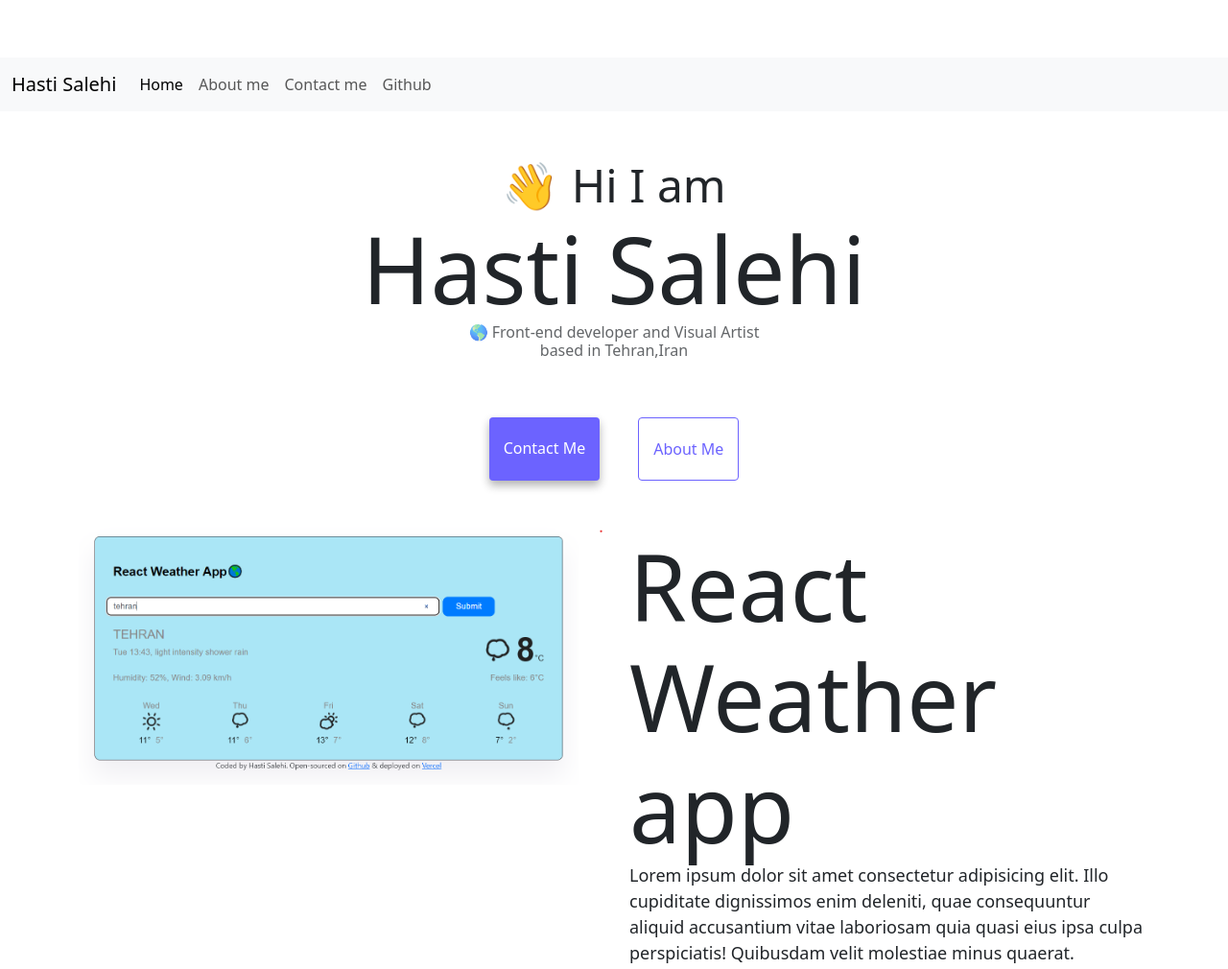
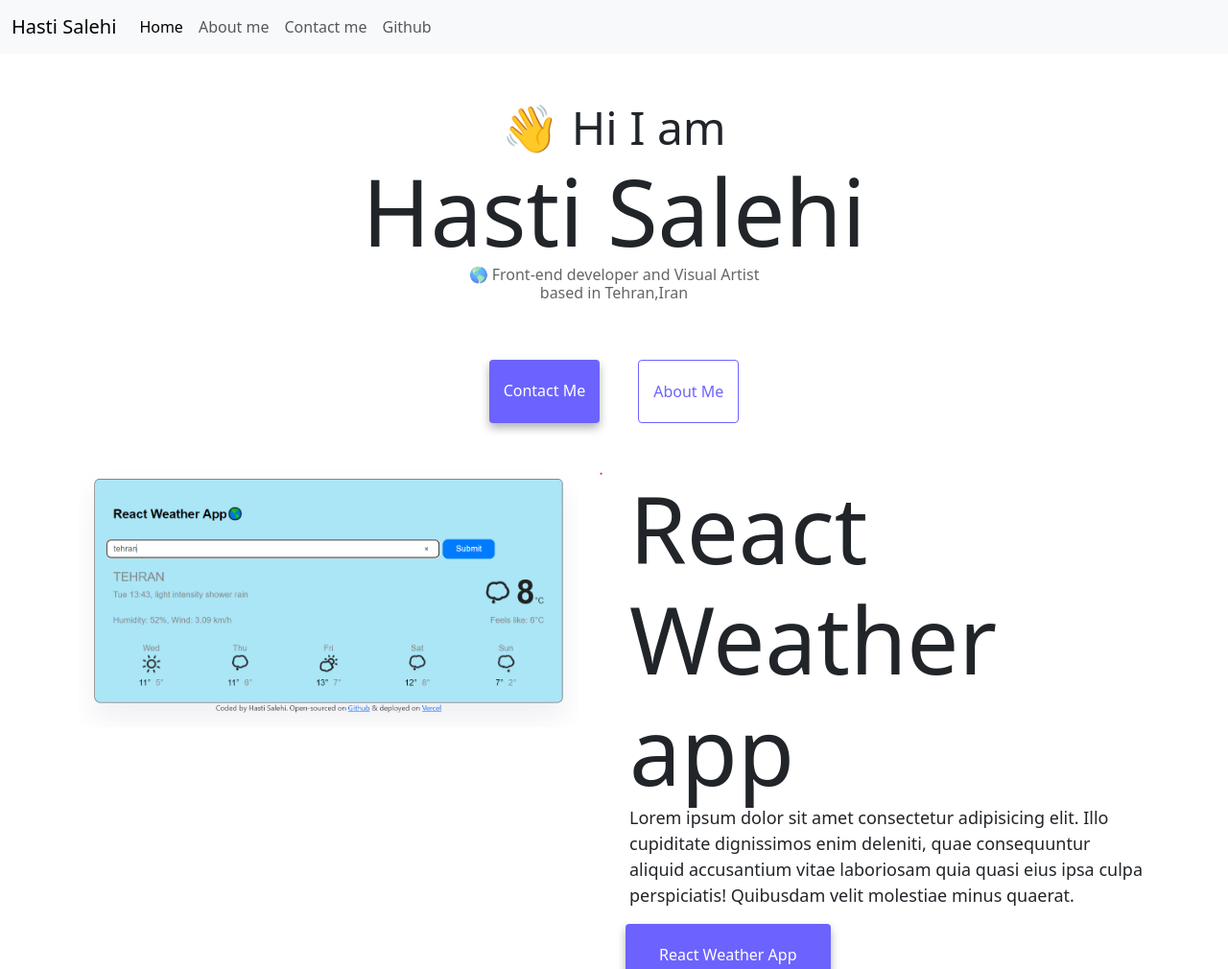
Before and after one commit to Squiggly7525/Portfolio-Website, a plain HTML site: page index.html in a window 1280 px wide. Shown: the top 1010 px of the page at 96% size. Drawn offline with nearby package versions, Linux system fonts and the light colour scheme.

Commit message:
css update

```diff
--- a/src/styles.css
+++ b/src/styles.css
@@ -5,7 +5,7 @@
 }
 
 body {
-  margin: 60px auto;
+  margin: 0;
 }
 
 h1,
```
